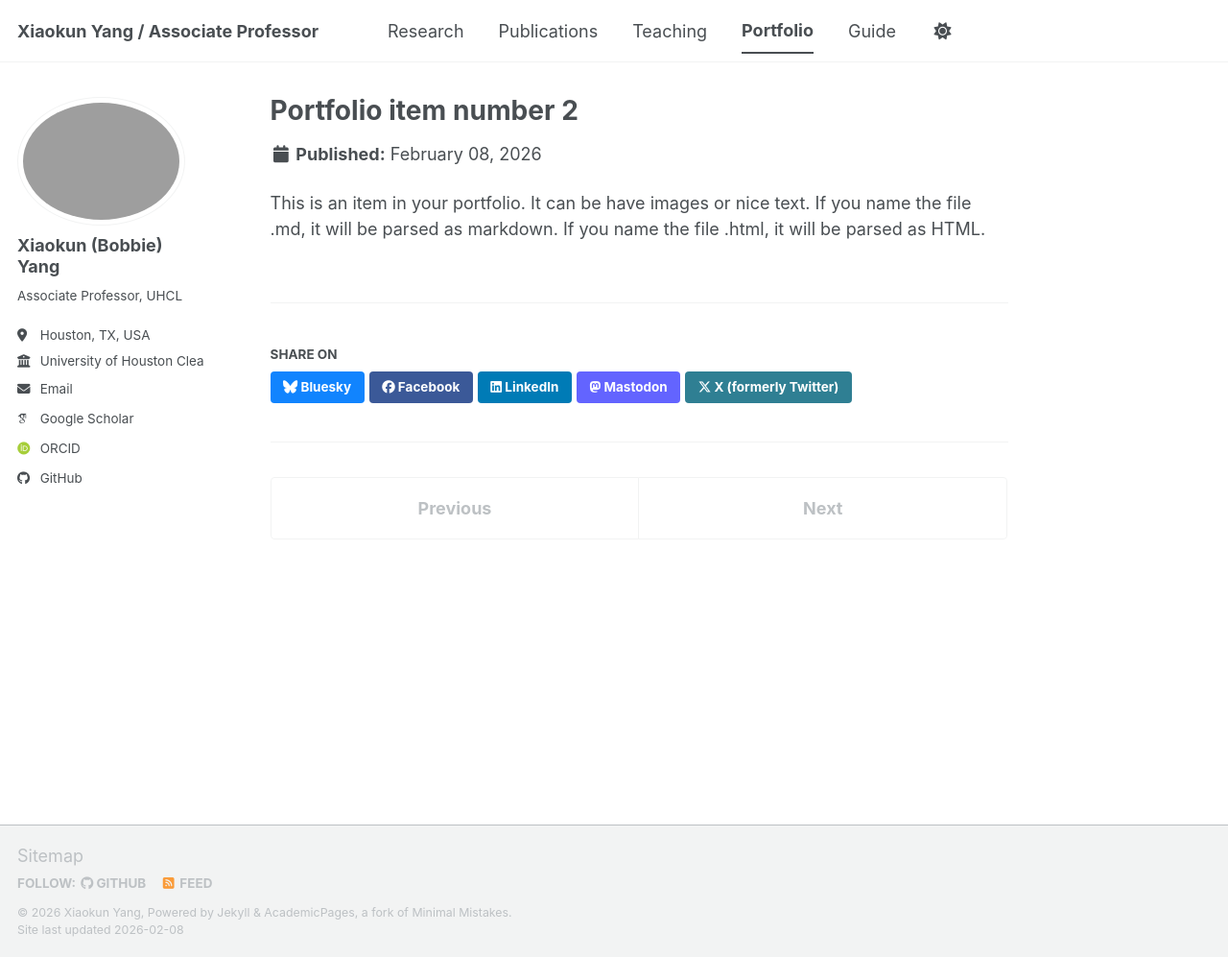
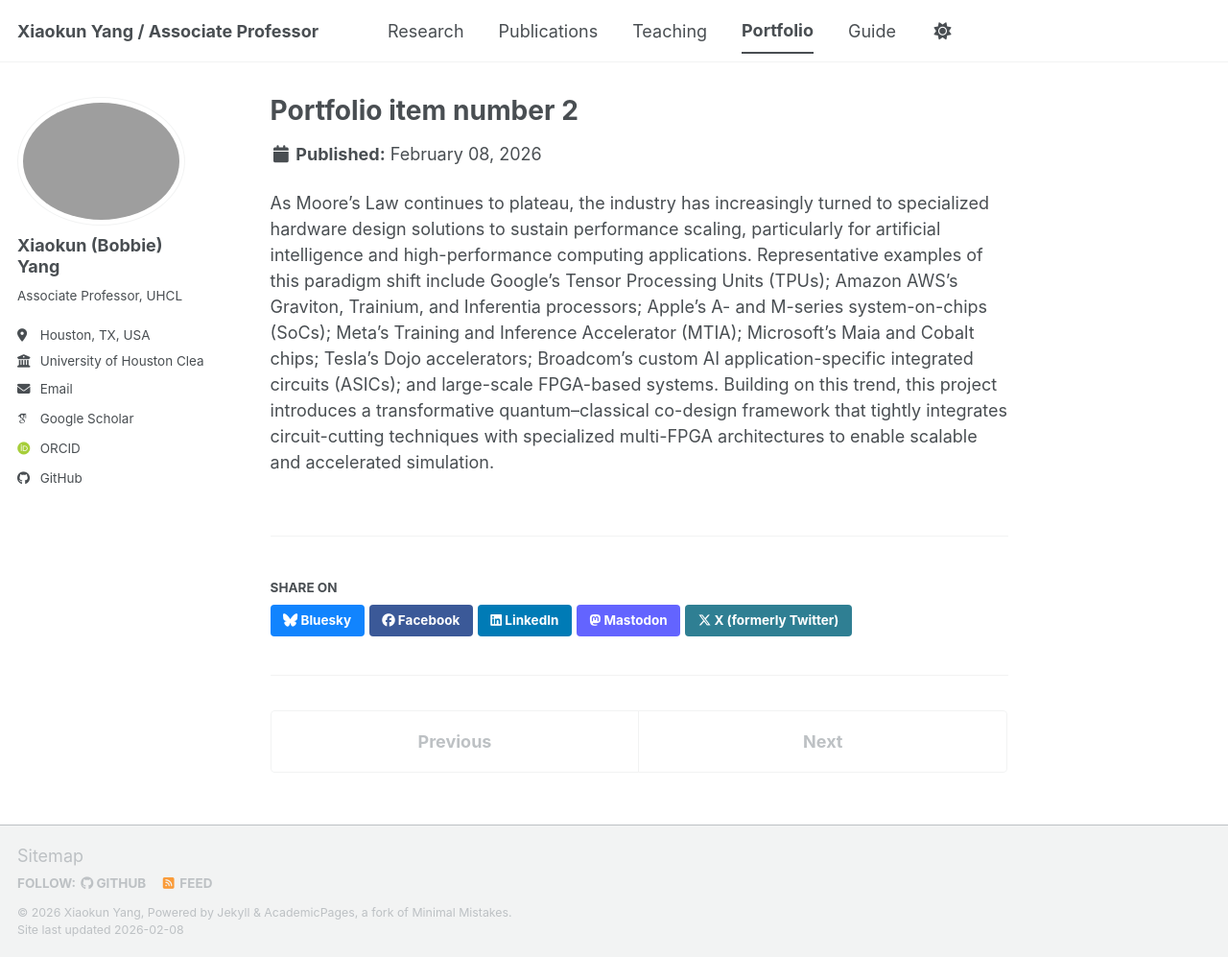
Before and after one commit to bobbieyang/bobbieyang.github.io, a Jekyll site: the page built from _portfolio/portfolio-2.html, in a window 1280 px wide and 997 px high. Shown: the whole window at 96% size. Built offline with Jekyll 4.4.1, drawn with Linux system fonts in a browser that asks for light colours; some web fonts are replaced; a script bundle is joined from its source files by our own code; library files that are not in the unit come from our copies.

Commit message:
Update portfolio-2.html

```diff
--- a/_portfolio/portfolio-2.html
+++ b/_portfolio/portfolio-2.html
@@ -3,5 +3,4 @@ title: "Portfolio item number 2"
 excerpt: "Short description of portfolio item number 2 <br/><img src='/files/projects/ic design flow.png'>"
 collection: portfolio
 ---
-
-This is an item in your portfolio. It can be have images or nice text. If you name the file .md, it will be parsed as markdown. If you name the file .html, it will be parsed as HTML.
+As Moore’s Law continues to plateau, the industry has increasingly turned to specialized hardware design solutions to sustain performance scaling, particularly for artificial intelligence and high-performance computing applications. Representative examples of this paradigm shift include Google’s Tensor Processing Units (TPUs); Amazon AWS’s Graviton, Trainium, and Inferentia processors; Apple’s A- and M-series system-on-chips (SoCs); Meta’s Training and Inference Accelerator (MTIA); Microsoft’s Maia and Cobalt chips; Tesla’s Dojo accelerators; Broadcom’s custom AI application-specific integrated circuits (ASICs); and large-scale FPGA-based systems. Building on this trend, this project introduces a transformative quantum–classical co-design framework that tightly integrates circuit-cutting techniques with specialized multi-FPGA architectures to enable scalable and accelerated simulation.
```
